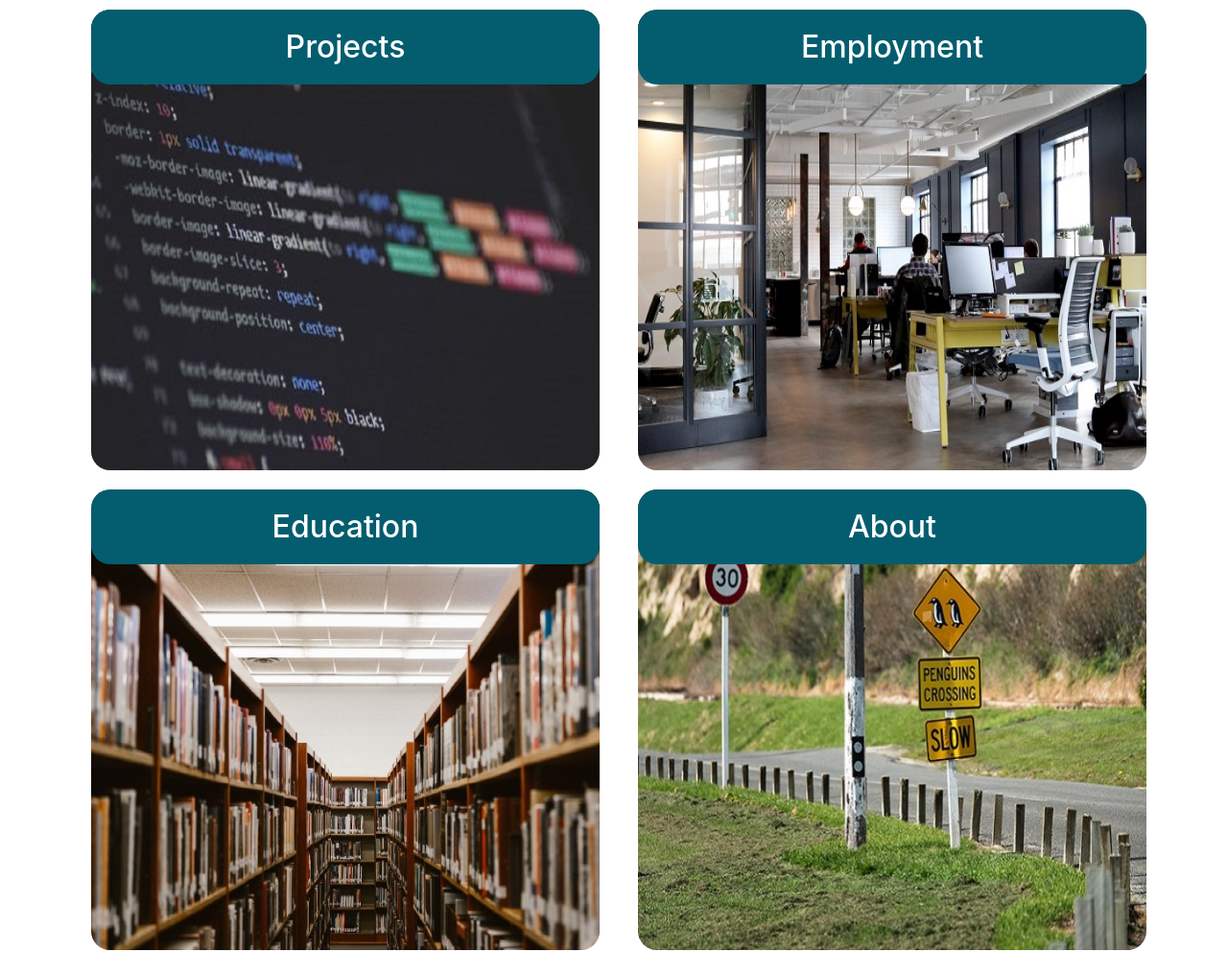
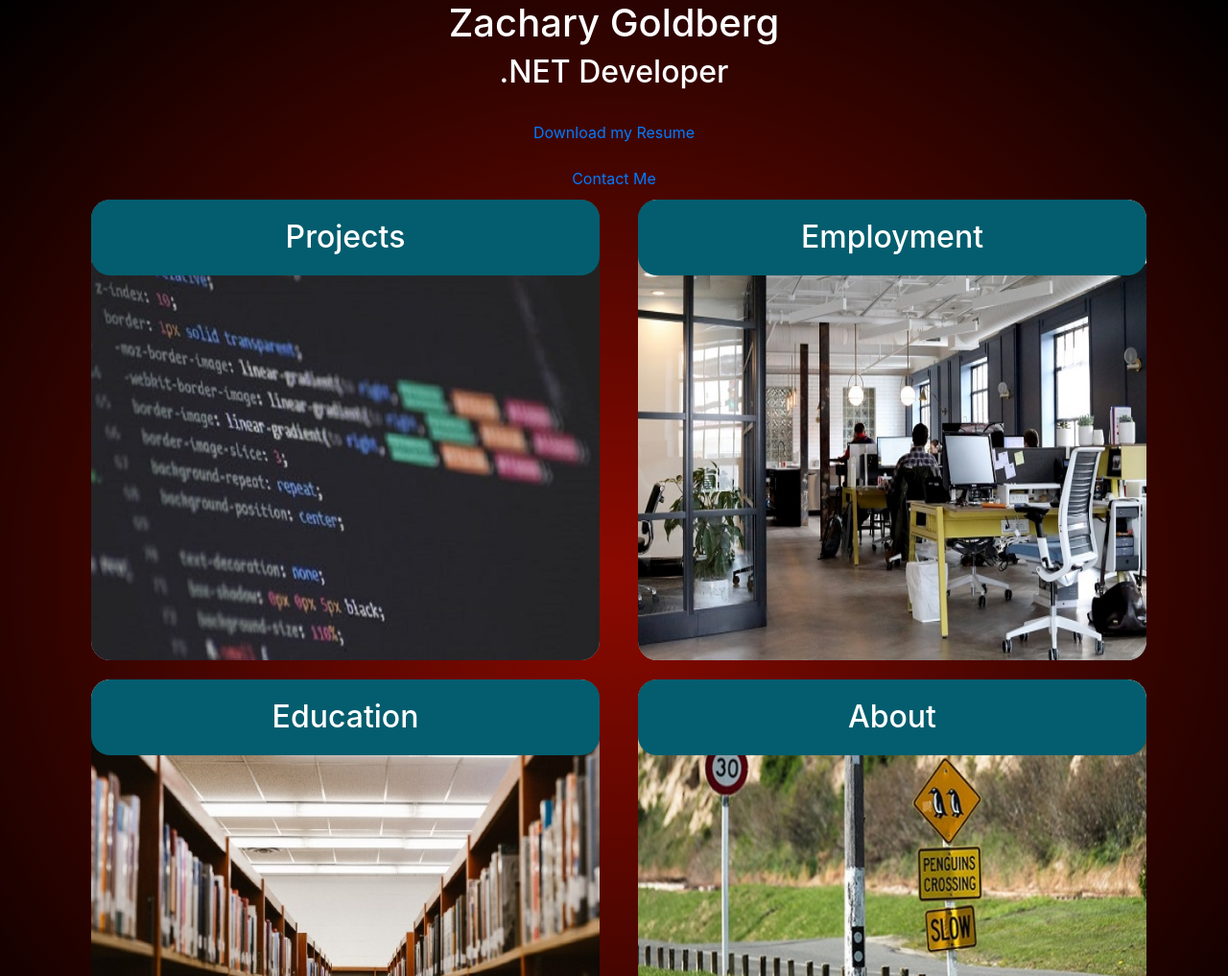
Before and after one commit to zackigoldberg/Portfolio, a plain HTML site: page index.html in a window 1280 px wide. Shown: the top 1017 px of the page at 96% size. Drawn offline with nearby package versions, Linux system fonts and the light colour scheme.

Commit message:
Fixing header

```diff
--- a/css/body.css
+++ b/css/body.css
@@ -1,10 +1,12 @@
 body {
-    background-image: url('');
+    background-image: radial-gradient(var(--red), black);
 }
 
 
 .hidden { display: none; }
 .unhidden { display: block; }
+
+
 
 img{
     width: 100%;
--- a/css/header.css
+++ b/css/header.css
@@ -1,8 +1,6 @@
-@media (min-width: 756px){
-    .jumbotron{
-        position: absolute;
-        top: 0%;
-        left: 50%;
-
-    }
+#nametag {
+    background: url(''),;
+    font: var(--font1), var(--font2), sans-serif;
+    text-align: center;
+    color:white;
 }
--- a/index.html
+++ b/index.html
@@ -11,13 +11,15 @@
 </head>
 <body>
     <!-- Navigation -->
-    <div class="jumbotron">
+    <div class="row">
+        <div class="col-md-12" id="nametag">
         <h1>Zachary Goldberg</h1>
         <h2>.NET Developer</h2>
         <br>
         <a href="#">Download my Resume</a>
         <br><br>
         <a href="#myModal" data-toggle="modal">Contact Me</a>
+        </div>
     </div>
     <!-- Contact/Center Picture-->
     <div id="myModal" class="modal fade" role="dialog">
```
